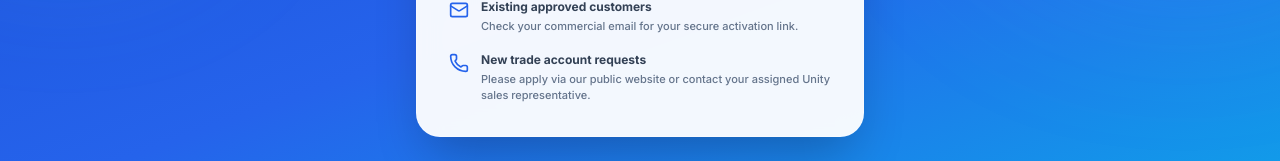
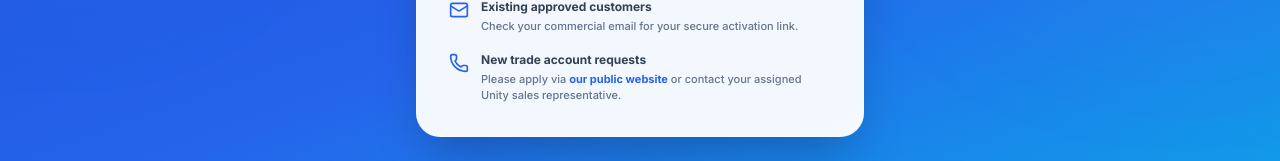
Before and after one commit to akshat-kumar-09/Unity-cash-and-carry, a Next.js app: page /invite-only in a window 1280 px wide. Shown: the part 582-743 px from the top of the page. Built offline with nearby package versions, Linux system fonts and the light colour scheme.

Commit message:
style: link public website on invite-only holding page

```diff
--- a/app/invite-only/page.tsx
+++ b/app/invite-only/page.tsx
@@ -57,7 +57,7 @@ export default function InviteOnlyPage() {
               <div>
                 <p className="text-[12px] font-bold">New trade account requests</p>
                 <p className="text-[11px] text-slate-500 font-medium mt-0.5">
-                  Please apply via our public website or contact your assigned Unity sales representative.
+                  Please apply via <a href="https://unitywholesale.co.uk" className="text-blue-600 hover:underline font-bold" target="_blank" rel="noopener noreferrer">our public website</a> or contact your assigned Unity sales representative.
                 </p>
               </div>
             </div>
```
